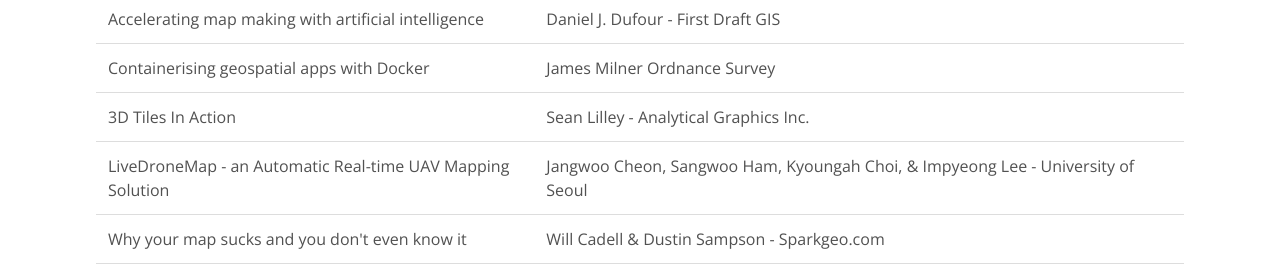
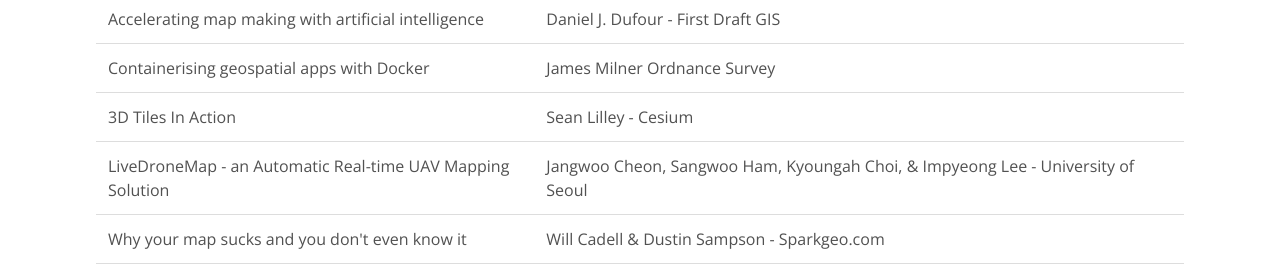
Before and after one commit to AvidGeo/foss4g2017-dev, a Jekyll site: the page built from program/index.html, in a window 1280 px wide and 900 px high, scrolled down 6232 px. Shown: the part 154-433 px from the top of the window. Built offline with Jekyll 4.4.1, drawn with Linux system fonts in a browser that asks for light colours.

Commit message:
fix affiliation

```diff
--- a/program/index.html
+++ b/program/index.html
@@ -242,7 +242,7 @@
       <tr><td>Planning and Visioning with Virtual Reality</td><td>Matthew Cloyd - OpenCounter</td></tr>
       <tr><td>Accelerating map making with artificial intelligence</td><td>Daniel J. Dufour - First Draft GIS</td></tr>
       <tr><td>Containerising geospatial apps with Docker</td><td>James Milner Ordnance Survey</td></tr>
-      <tr><td>3D Tiles In Action</td><td>Sean Lilley - Analytical Graphics Inc.</td></tr>
+      <tr><td>3D Tiles In Action</td><td>Sean Lilley - Cesium</td></tr>
       <tr><td>LiveDroneMap - an Automatic Real-time UAV Mapping Solution</td><td>Jangwoo Cheon, Sangwoo Ham, Kyoungah Choi, & Impyeong Lee - University of Seoul</td></tr>
       <tr><td>Why your map sucks and you don't even know it</td><td>Will Cadell & Dustin Sampson - Sparkgeo.com</td></tr>
       <tr><td>Analysing the performance of NoSql vs. SQL databases for Spatial and Aggregate queries</td><td>Sarthak agarwal & Dr. KS Rajan - International Institue of Information Technology</td></tr>
```
